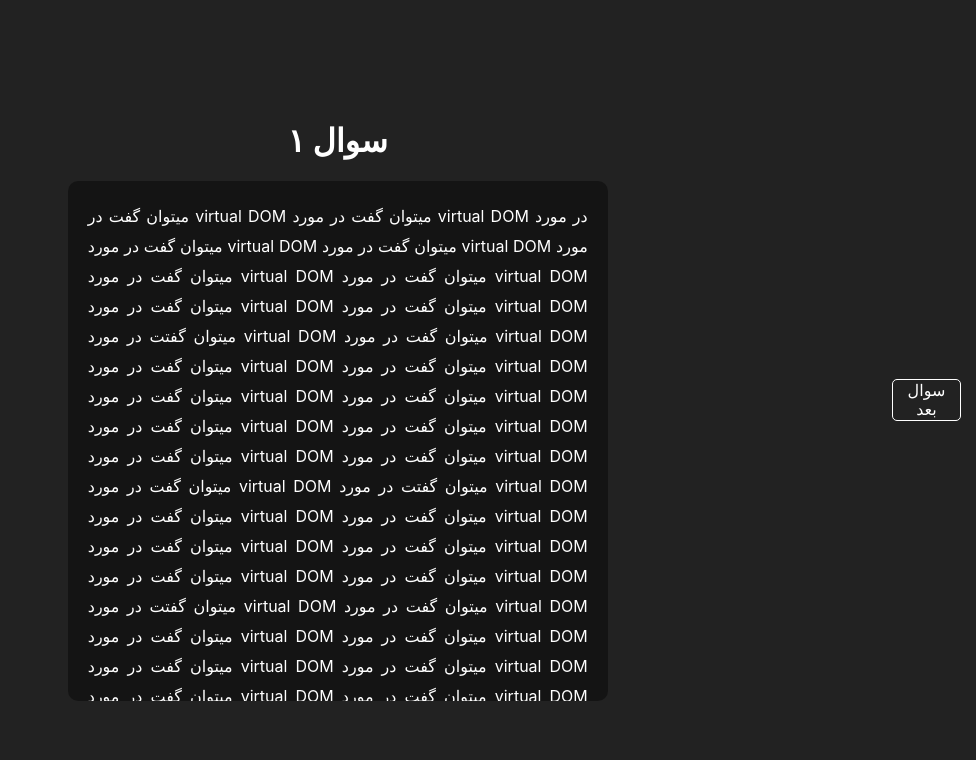
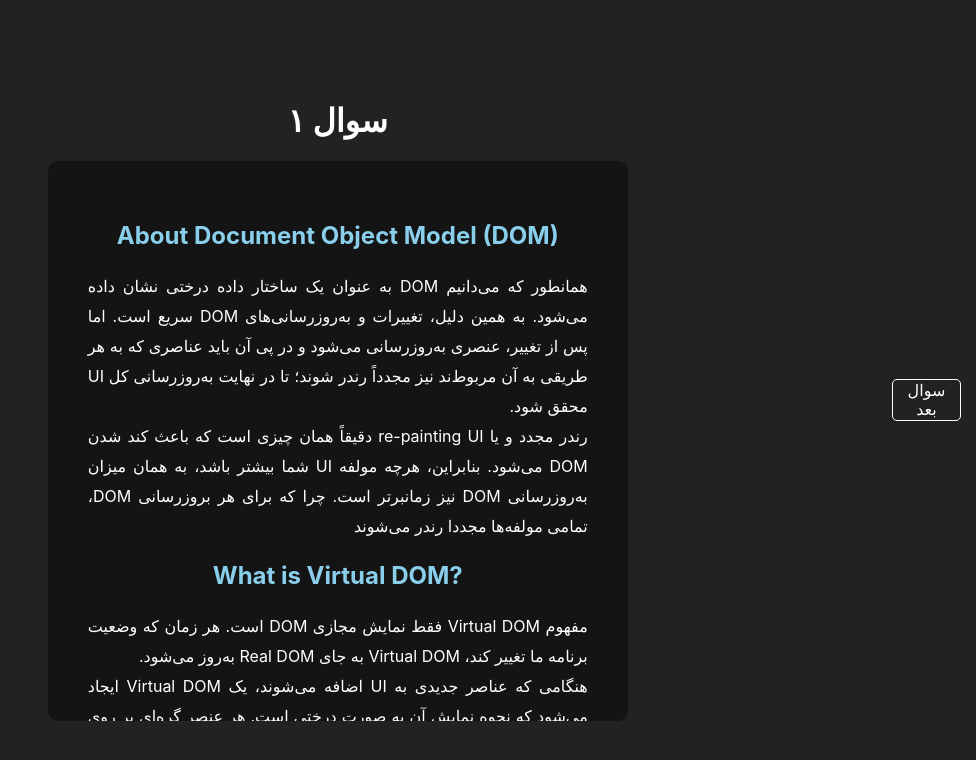
Before and after one commit to amir78729/internet-engineering-react-homeworks, a React (Create React App) app: page / in a window 1280 px wide. Shown: the top 760 px of the page, without its empty margins (304-1280 px from the left). Built offline with nearby package versions, Linux system fonts and the light colour scheme.

Commit message:
adding question 1

```diff
--- a/src/components/Question1/Question1.js
+++ b/src/components/Question1/Question1.js
@@ -4,23 +4,57 @@ export const Question1Component = () => {
         <div>
             <h1>سوال ۱</h1>
             <div className={s.Q1}>
+                <h2>About Document Object Model (DOM)</h2>
                 <p>
-                    در مورد virtual DOM میتوان گفت در مورد virtual DOM میتوان گفت در مورد virtual
-                    DOM میتوان گفت در مورد virtual DOM میتوان گفت در مورد virtual DOM میتوان گفت در
-                    مورد virtual DOM میتوان گفت در مورد virtual DOM میتوان گفت در مورد virtual DOM
-                    میتوان گفت در مورد virtual DOM میتوان گفت در مورد virtual DOM میتوان گفتت در
-                    مورد virtual DOM میتوان گفت در مورد virtual DOM میتوان گفت در مورد virtual DOM
-                    میتوان گفت در مورد virtual DOM میتوان گفت در مورد virtual DOM میتوان گفت در مورد
-                    virtual DOM میتوان گفت در مورد virtual DOM میتوان گفت در مورد virtual DOM میتوان
-                    گفت در مورد virtual DOM میتوان گفتت در مورد virtual DOM میتوان گفت در مورد
-                    virtual DOM میتوان گفت در مورد virtual DOM میتوان گفت در مورد virtual DOM میتوان
-                    گفت در مورد virtual DOM میتوان گفت در مورد virtual DOM میتوان گفت در مورد
-                    virtual DOM میتوان گفت در مورد virtual DOM میتوان گفت در مورد virtual DOM میتوان
-                    گفتت در مورد virtual DOM میتوان گفت در مورد virtual DOM میتوان گفت در مورد
-                    virtual DOM میتوان گفت در مورد virtual DOM میتوان گفت در مورد virtual DOM میتوان
-                    گفت در مورد virtual DOM میتوان گفت در مورد virtual DOM میتوان گفت در مورد
-                    virtual DOM میتوان گفت
+                    همانطور که می‌دانیم DOM به عنوان یک ساختار داده درختی نشان داده می‌شود. به همین
+                    دلیل، تغییرات و به‌روزرسانی‌های DOM سریع است. اما پس از تغییر، عنصری به‌روزرسانی
+                    می‌شود و در پی آن باید عناصری که به هر طریقی به آن مربوط‌ند نیز مجدداً رندر
+                    شوند؛ تا در نهایت به‌روزرسانی کل UI محقق شود.
+                    <br />
+                    رندر مجدد و یا re-painting UI دقیقاً همان چیزی است که باعث کند شدن DOM می‌شود.
+                    بنابراین، هرچه مولفه UI شما بیشتر باشد، به همان میزان به‌روزرسانی DOM نیز
+                    زمانبرتر است. چرا که برای هر بروزرسانی DOM، تمامی مولفه‌ها مجددا رندر می‌شوند
                 </p>
+                <h2>What is Virtual DOM?</h2>
+                <p>
+                    مفهوم Virtual DOM فقط نمایش مجازی DOM است. هر زمان که وضعیت برنامه ما تغییر کند،
+                    Virtual DOM به جای Real DOM به‌روز می‌شود.
+                    <br />
+                    هنگامی که عناصر جدیدی به UI اضافه می‌شوند، یک Virtual DOM ایجاد می‌شود که نحوه
+                    نمایش آن به صورت درختی است. هر عنصر گره‌ای بر روی این درخت است. اگر حالت هر یک
+                    از عناصر تغییر کند، یک درخت Virtual DOM جدید ایجاد می‌شود. سپس، این درخت با درخت
+                    DOM مجازی قبلی، مقایسه می‌شود.
+                    <br />
+                    پس از انجام این کار، Virtual DOM این تغییرات را به بهترین روش ممکن بر روی Real
+                    DOM اعمال می‌کند. این کار تضمین می‌کند که حداقل عملیات بر روی Real DOM انجام
+                    می‌شود. از این رو، هزینه بروزرسانی آن کاهش می‌یابد.
+                </p>
+                <h2>Virtual DOM in React</h2>
+                <p>
+                    در React، هر قطعه UI یک جزء است و هر یک از مولفه‌ها نیز حالتی دارند. React از
+                    الگوی قابل مشاهده پیروی می‌کند و گوش به زنگ است تا زمانی که حالت یکی از اجزاء
+                    تغییر کند. هنگام رخ دادن این اتفاق، React سریعاً درخت Virtual DOM را به‌روز
+                    می‌کند. پس از این بروزرسانی، React نسخه فعلی Virtual DOM را با نسخه قبلی آن
+                    مقایسه می‌کند (diffing).
+                    <br />
+                    هنگامی که React اطلاع پیدا می‌کند که اشیایی در Virtual DOM تغییر کرده‌اند، React
+                    تنها آن اشیاء را در Real DOM بروزرسانی می‌کند. این امر باعث می‌شود عملکرد مقایسه
+                    به مراتب بهتر از مواقعی باشد که Real DOM را به صورت مستقیم دستکاری می‌کنیم.
+                </p>
+
+                <h2>References</h2>
+                <ul>
+                    <li>
+                        <a href="https://reactjs.org/docs/faq-internals.html">
+                            Virtual DOM and Internals (reactjs.org)
+                        </a>
+                    </li>
+                    <li>
+                        <a href="https://www.geeksforgeeks.org/reactjs-virtual-dom/">
+                            ReactJS | Virtual DOM (GeeksForGeeks)
+                        </a>
+                    </li>
+                </ul>
             </div>
         </div>
     );
--- a/src/components/Question1/Question1.module.css
+++ b/src/components/Question1/Question1.module.css
@@ -3,16 +3,45 @@
     justify-content: space-between;
     align-items: center;
     flex-direction: column;
-    direction: rtl;
     max-width: 500px;
     max-height: 60vh;
     background-color: #0006;
     text-align: justify;
-    padding: 20px;
+    padding: 40px;
     overflow: auto;
     border-radius: 10px;
     line-height: 30px;
 }
 .Q1 p {
     margin: 0;
+    direction: rtl;
+
 }
+.Q1 h2 {
+    color: #89cfec;
+    direction: ltr;
+}
+
+.Q1 a {
+    color: white;
+}
+/* width */
+::-webkit-scrollbar {
+    width: 3px;
+}
+
+/* Track */
+::-webkit-scrollbar-track {
+    background: transparent;
+}
+
+/* Handle */
+::-webkit-scrollbar-thumb {
+    background: #89cfecaa;
+}
+
+/* Handle on hover */
+::-webkit-scrollbar-thumb:hover {
+    background: #89cfecff;
+    cursor: pointer;
+}
--- a/src/reportWebVitals.js
+++ b/src/reportWebVitals.js
@@ -1,4 +1,4 @@
-const reportWebVitals = onPerfEntry => {
+const reportWebVitals = (onPerfEntry) => {
     if (onPerfEntry && onPerfEntry instanceof Function) {
         import('web-vitals').then(({ getCLS, getFID, getFCP, getLCP, getTTFB }) => {
             getCLS(onPerfEntry);
```
Also changed, not shown: src/index.js (+4 -4 lines). Lines whose indentation alone changed are shown as unchanged.
